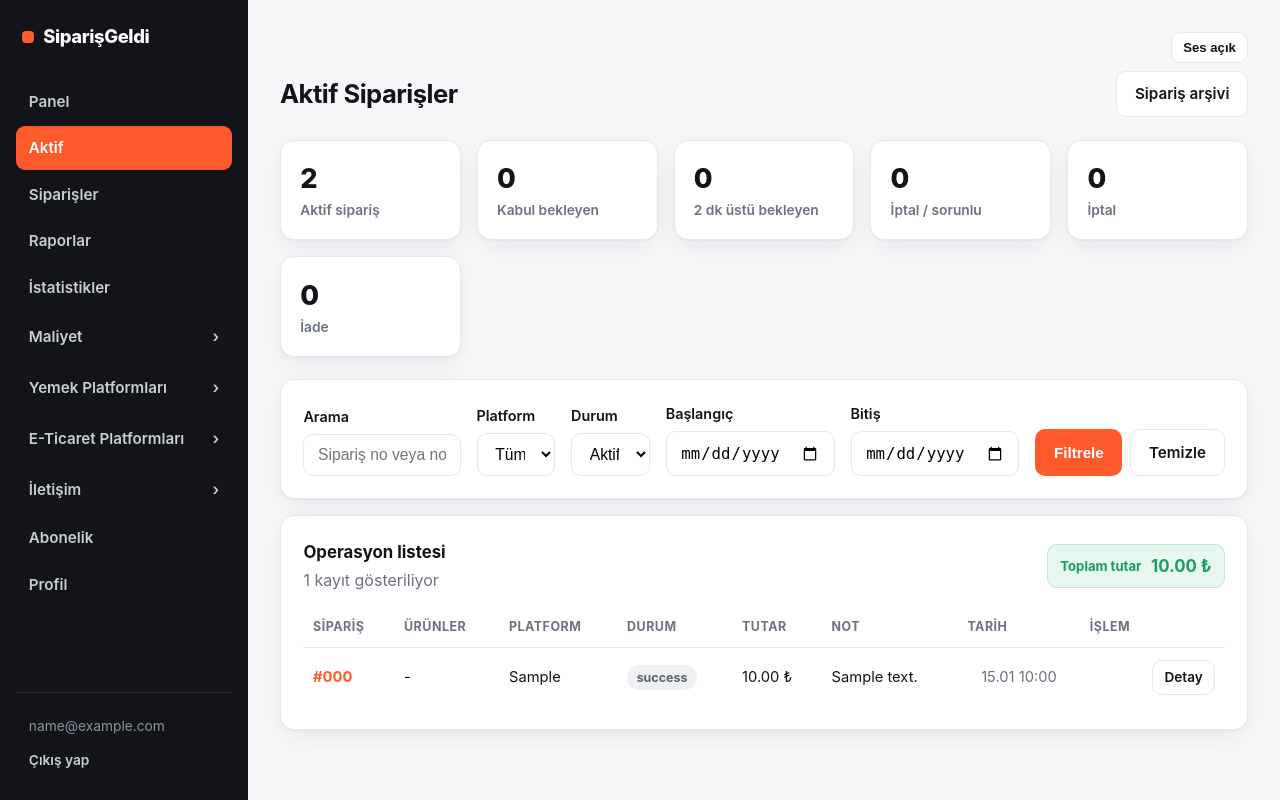
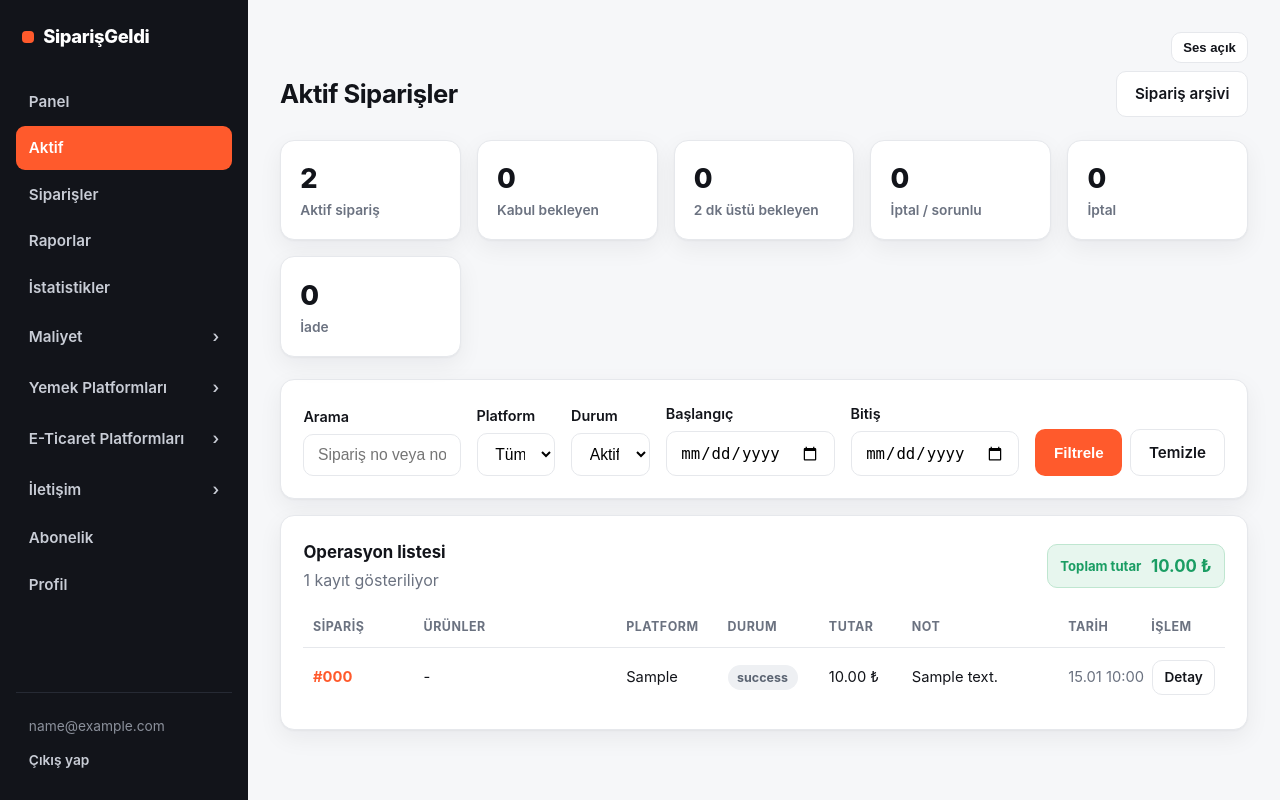
Before and after one commit to canakboyraz/siparisgeldi, a Flask app: page /panel/aktif-siparisler in a window 1280 px wide. Run offline with Flask 3, Linux system fonts and the light colour scheme; a user stored in the database is signed in; tables that the repository leaves empty hold one stand-in row (values such as "Sample post"); data that the repository does not hold is empty.

Commit message:
Aktif siparisler tablo tasmasini duzelt

```diff
--- a/static/css/style.css
+++ b/static/css/style.css
@@ -257,8 +257,17 @@ footer{border-top:1px solid var(--line);padding:2rem 0;color:var(--muted);font-s
 .row-alert td:first-child{border-left:3px solid var(--red)}
 .note-cell{max-width:320px;white-space:nowrap;overflow:hidden;text-overflow:ellipsis}
 .items-cell{max-width:280px;white-space:normal;line-height:1.35}
-.action-cell{min-width:112px;white-space:nowrap;text-align:center;vertical-align:middle}
-.action-cell form,.action-cell .btn{display:inline-flex;justify-content:center}
+.mobile-active-table{width:100%;table-layout:fixed}
+.mobile-active-table th:nth-child(1),.mobile-active-table td:nth-child(1){width:12%}
+.mobile-active-table th:nth-child(2),.mobile-active-table td:nth-child(2){width:22%}
+.mobile-active-table th:nth-child(3),.mobile-active-table td:nth-child(3){width:11%}
+.mobile-active-table th:nth-child(4),.mobile-active-table td:nth-child(4){width:11%}
+.mobile-active-table th:nth-child(5),.mobile-active-table td:nth-child(5){width:9%}
+.mobile-active-table th:nth-child(6),.mobile-active-table td:nth-child(6){width:17%}
+.mobile-active-table th:nth-child(7),.mobile-active-table td:nth-child(7){width:9%}
+.mobile-active-table th:nth-child(8),.mobile-active-table td:nth-child(8){width:9%}
+.action-cell{white-space:normal;text-align:center;vertical-align:middle}
+.action-cell form,.action-cell .btn{display:inline-flex;justify-content:center;max-width:100%;white-space:normal}
 .date-cell{text-align:center;white-space:nowrap;vertical-align:middle}
 .mobile-active-table .action-cell{text-align:right}
 .action-cell form{margin:0}
@@ -519,7 +528,7 @@ footer{border-top:1px solid var(--line);padding:2rem 0;color:var(--muted);font-s
   .btn{min-height:40px}
   .card table.mobile-orders-table,
   .card table.mobile-active-table{
-    display:block;width:100%;overflow:visible;white-space:normal
+    display:block;width:100%;table-layout:auto;overflow:visible;white-space:normal
   }
   .card table.mobile-orders-table thead,
   .card table.mobile-active-table thead{display:none}
```
